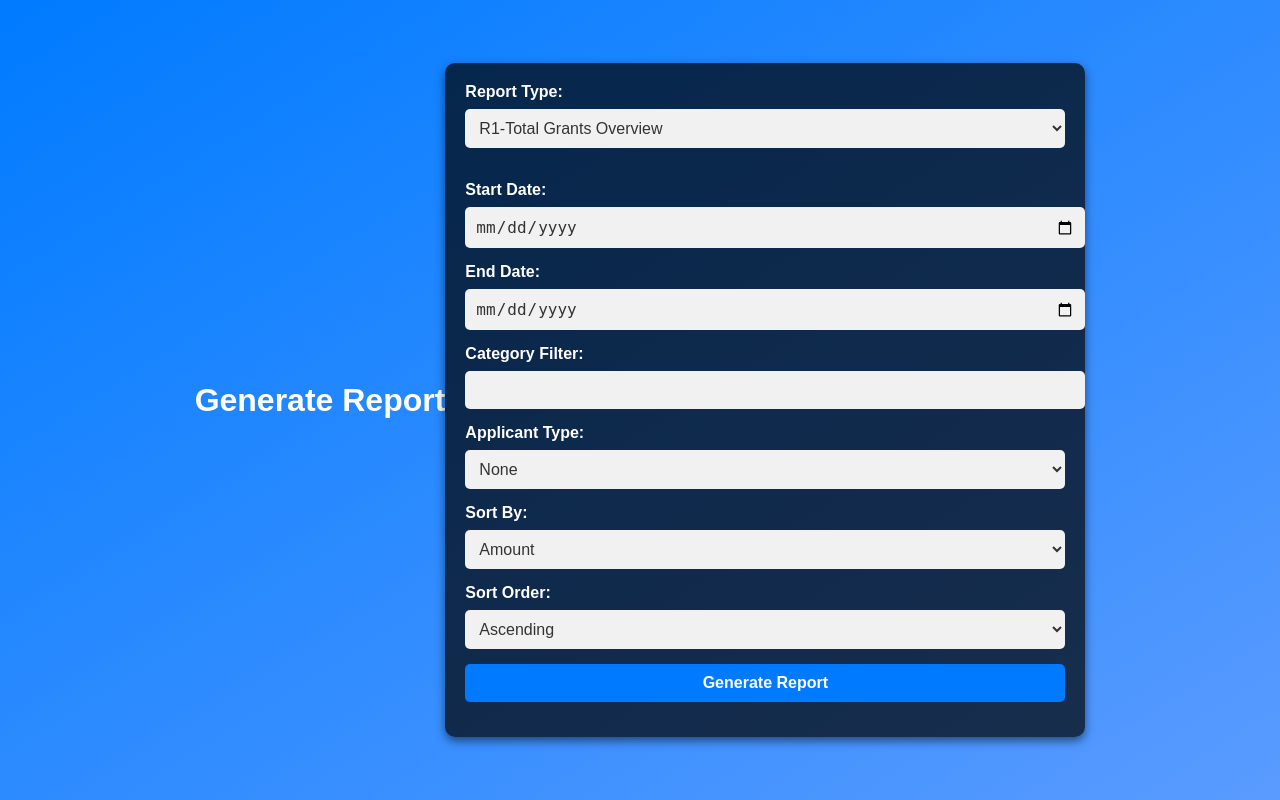
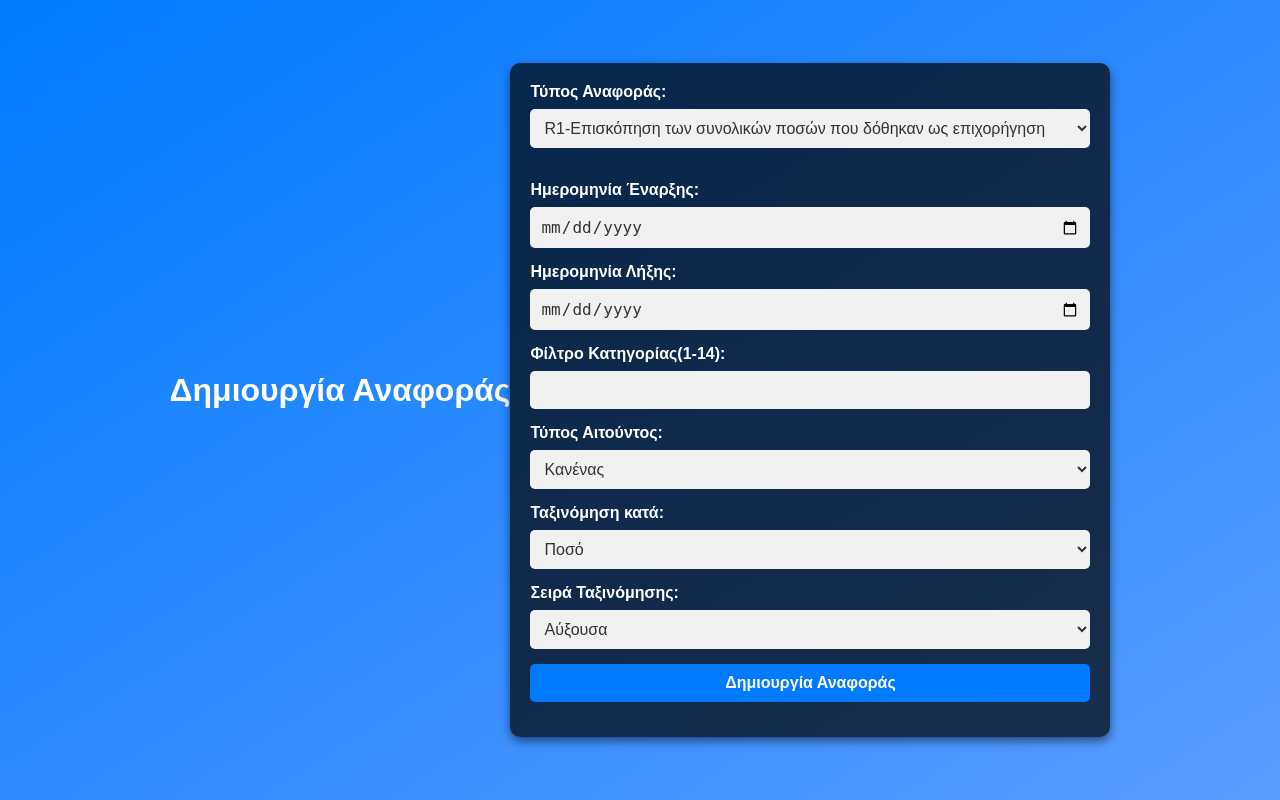
Before and after one commit to Spyros2004/EVManager, a PHP site: page /reports.php in a window 1280 px wide. Run offline with PHP 8.4, Linux system fonts and the light colour scheme.

Commit message:
Update reports.php

```diff
--- a/website/reports.php
+++ b/website/reports.php
@@ -6,8 +6,6 @@
     <title>Dynamic Report Generator</title>
     <style>
 
-
-    <style>
     /* Reset styles for a consistent look across browsers */
 * {
     margin: 0;
@@ -80,6 +78,22 @@
     display: none;
 }
 
+.checkbox-container {
+    display: flex;
+    flex-direction: column;
+    gap: 10px;
+    margin-bottom: 15px;
+}
+
+.checkbox-container input[type="checkbox"] {
+    margin-right: 8px;
+}
+
+.checkbox-container label {
+    display: inline-block;
+    font-weight: normal;
+}
+
 @media (max-width: 768px) {
     h1 {
         font-size: 1.5rem;
@@ -95,99 +109,124 @@
         font-size: 0.9rem;
     }
 }
+
 </style>
 
 
 </head>
 <body>
-    <h1>Generate Report</h1>
+<h1>Δημιουργία Αναφοράς</h1>
 <form method="post" action="generateReports.php">
-        <!-- Report Type Selection -->
-        <label for="reportType">Report Type:</label>
+    <!-- Επιλογή Τύπου Αναφοράς -->
+    <label for="reportType">Τύπος Αναφοράς:</label>
     <select name="reportType" id="reportType" required>
-            <option value="1">R1-Total Grants Overview</option>
-            <option value="2">R2-Remaining Grants Overview</option>
-            <option value="3">R3-Application Count Analysis</option>
-            <option value="4">R4-Trend Comparison</option>
-            <option value="5">R5-Success Percentage</option>
-            <option value="6">R6-High Activity Periods</option>
-            <option value="7">R7-Average Grant Amount</option>
-            <option value="8">R8-Highest and Lowest Grants</option>
-            <option value="9">R9-Applications by Legal Entities</option>
-            <option value="10">R10-Categories Active for Four Months</option>
-            <option value="11">R11-Categories with Minimum Applications</option>
+        <option value="1">R1-Επισκόπηση των συνολικών ποσών που δόθηκαν ως επιχορήγηση</option>
+        <option value="2">R2-Επισκόπηση των υπολειπόµενων διαθέσιµών ποσών επιχορήγησης</option>
+        <option value="3">R3-Ανάλυση Αριθμού Αιτήσεων</option>
+        <option value="4">R4-Σύγκριση των τάσεων αιτήσεων µεταξύ διαφορετικών κατηγοριών επιχορήγησης</option>
+        <option value="5">R5-Ποσοστό Επιτυχών αιτήσεων</option>
+        <option value="6">R6-Περίοδοι Υψηλής Δραστηριότητας</option>
+        <option value="7">R7-Μέσο ποσό επιχορήγησης επιτυχών αιτήσεων για κάθε κατηγορία</option>
+        <option value="8">R8-Υψηλότερες και Χαμηλότερες Χορηγίες επιτυχών αιτήσεων</option>
+        <option value="9">R9-Όλα τα νοµικά πρόσωπα που έκαναν αίτηση σε κάθε κατηγορία εντός κάποιου χρονικού διαστήµατος ακολουθούµενα από τα νοµικά πρόσωπα που δεν είχαν καµία επιτυχή αίτηση στο ίδιο
+χρονικό διάστηµα</option>
+        <option value="10">R10-Τουλάχιστον µια αίτηση κάθε µήνα του τελευταίου τετράµηνου</option>
+        <option value="11">R11-Κατηγορίες με τουλάχιστον Χ αιτήσεις</option>
     </select>
     <br><br>
 
-        <!-- Time Period -->
+    <!-- Χρονική Περίοδος -->
     <div id="timePeriodInputs" class="hidden">
-            <label for="startDate">Start Date:</label>
+        <label for="startDate">Ημερομηνία Έναρξης:</label>
         <input type="date" name="startDate" id="startDate">
         <br>
 
-            <label for="endDate">End Date:</label>
+        <label for="endDate">Ημερομηνία Λήξης:</label>
         <input type="date" name="endDate" id="endDate">
         <br>
     </div>
 
-        <!-- Category Filter -->
+    <!-- Φίλτρο Κατηγορίας -->
     <div id="categoryFilterInputs" class="hidden">
-            <label for="categoryFilter">Category Filter:</label>
+        <label for="categoryFilter">Φίλτρο Κατηγορίας(1-14):</label>
         <input type="number" name="categoryFilter" id="categoryFilter">
         <br>
     </div>
 
-        <!-- Applicant Type -->
+    <!-- Τύπος Αιτούντος -->
     <div id="applicantTypeInputs" class="hidden">
-            <label for="applicantType">Applicant Type:</label>
+        <label for="applicantType">Τύπος Αιτούντος:</label>
         <select name="applicantType" id="applicantType">
-                <option value="">None</option>
-                <option value="Company">Company</option>
-                <option value="Private">Private</option>
+            <option value="">Κανένας</option>
+            <option value="Company">Εταιρεία</option>
+            <option value="Private">Ιδιώτης</option>
         </select>
         <br>
     </div>
 
-        <!-- Time Grouping -->
+    <!-- Ομαδοποίηση Χρόνου -->
     <div id="timeGroupingInputs" class="hidden">
-            <label for="timeGrouping">Time Grouping:</label>
+        <label for="timeGrouping">Ομαδοποίηση Χρόνου:</label>
         <select name="timeGrouping" id="timeGrouping">
-                <option value="">None</option>
-                <option value="daily">Daily</option>
-                <option value="weekly">Weekly</option>
-                <option value="monthly">Monthly</option>
-                <option value="quarterly">Quarterly</option>
-                <option value="yearly">Yearly</option>
+            <option value="">Καμία</option>
+            <option value="daily">Ημερήσια</option>
+            <option value="weekly">Εβδομαδιαία</option>
+            <option value="monthly">Μηνιαία</option>
+            <option value="quarterly">Τριμηνιαία</option>
+            <option value="yearly">Ετήσια</option>
         </select>
         <br>
     </div>
 
-        <!-- Minimum Applications (for Report 11) -->
+    <!-- Ομαδοποίηση κατά Τύπο Αιτούντος -->
+    <div id="groupByApplicantTypeInput" class="hidden">
+        <label for="ApplicantType">Ομαδοποίηση κατά Αιτούντα:</label>
+        <select name="groupByApplicantType" id="groupByApplicantType">
+            <option value="">Καμία</option>
+            <option value="Yes">Ναι</option>
+            <option value="No">Όχι</option>
+        </select>
+        <br>
+    </div>
+
+    <!-- Ομαδοποίηση κατά Κατηγορία -->
+    <div id="groupByCategoryInput" class="hidden">
+        <label for="Category">Ομαδοποίηση κατά Κατηγορία:</label>
+        <select name="groupByCategoryInput" id="groupByCategoryInput">
+            <option value="">Καμία</option>
+            <option value="Yes">Ναι</option>
+            <option value="No">Όχι</option>
+        </select>
+        <br>
+    </div>
+
+    <!-- Ελάχιστες Αιτήσεις (για την Αναφορά 11) -->
     <div id="minApplicationsInput" class="hidden">
-            <label for="minApplications">Minimum Applications:</label>
+        <label for="minApplications">Ελάχιστες Αιτήσεις:</label>
         <input type="number" name="minApplications" id="minApplications">
         <br>
     </div>
 
-        <!-- Sort By and Sort Order -->
+    <!-- Ταξινόμηση και Σειρά Ταξινόμησης -->
     <div id="sortInputs" class="hidden">
-            <label for="sortBy">Sort By:</label>
+        <label for="sortBy">Ταξινόμηση κατά:</label>
         <select name="sortBy" id="sortBy">
-                <option value="Amount">Amount</option>
-                <option value="Category">Category</option>
+            <option value="Amount">Ποσό</option>
+            <option value="Category">Κατηγορία</option>
         </select>
         <br>
 
-            <label for="sortOrder">Sort Order:</label>
+        <label for="sortOrder">Σειρά Ταξινόμησης:</label>
         <select name="sortOrder" id="sortOrder">
-                <option value="ASC">Ascending</option>
-                <option value="DESC">Descending</option>
+            <option value="ASC">Αύξουσα</option>
+            <option value="DESC">Φθίνουσα</option>
         </select>
         <br>
     </div>
 
-        <button type="submit">Generate Report</button>
+    <button type="submit">Δημιουργία Αναφοράς</button>
 </form>
+
 
     <script>
         const reportTypeSelect = document.getElementById("reportType");
@@ -197,9 +236,10 @@
 const timeGroupingInputs = document.getElementById("timeGroupingInputs");
 const minApplicationsInput = document.getElementById("minApplicationsInput");
 const sortInputs = document.getElementById("sortInputs");
+const groupByCategoryInput = document.getElementById("groupByCategoryInput");
+const groupByApplicantTypeInput = document.getElementById("groupByApplicantTypeInput");
 
 reportTypeSelect.addEventListener("change", function () {
-            // Get selected report type
     const reportType = parseInt(this.value);
 
     // Hide all optional inputs initially
@@ -209,6 +249,8 @@
     timeGroupingInputs.classList.add("hidden");
     minApplicationsInput.classList.add("hidden");
     sortInputs.classList.add("hidden");
+    groupByCategoryInput.classList.add("hidden");
+    groupByApplicantTypeInput.classList.add("hidden");
 
     // Show inputs based on the selected report type
     switch (reportType) {
@@ -226,10 +268,18 @@
             timePeriodInputs.classList.remove("hidden");
             categoryFilterInputs.classList.remove("hidden");
             applicantTypeInputs.classList.remove("hidden");
+            groupByCategoryInput.classList.remove("hidden");
+            groupByApplicantTypeInput.classList.remove("hidden");
             break;
         case 4: // Trend Comparison
+            applicantTypeInputs.classList.remove("hidden");
+            timeGroupingInputs.classList.remove("hidden");
+            groupByApplicantTypeInput.classList.remove("hidden");
+            break;
         case 5: // Success Percentage
             applicantTypeInputs.classList.remove("hidden");
+            groupByCategoryInput.classList.remove("hidden");
+            groupByApplicantTypeInput.classList.remove("hidden");
             break;
         case 6: // High Activity Periods
             timeGroupingInputs.classList.remove("hidden");
@@ -237,6 +287,9 @@
         case 8: // Highest and Lowest Grants
             timePeriodInputs.classList.remove("hidden");
             categoryFilterInputs.classList.remove("hidden");
+            timeGroupingInputs.classList.remove("hidden");
+            groupByCategoryInput.classList.remove("hidden");
+            groupByApplicantTypeInput.classList.remove("hidden");
             break;
         case 9: // Applications by Legal Entities
             timePeriodInputs.classList.remove("hidden");
@@ -254,6 +307,10 @@
 
 // Trigger change event to set default visibility
 reportTypeSelect.dispatchEvent(new Event("change"));
+
+
+        // Trigger change event to set default visibility
+        reportTypeSelect.dispatchEvent(new Event("change"));
     </script>
 </body>
 </html>
```
Lines whose indentation alone changed are shown as unchanged.
